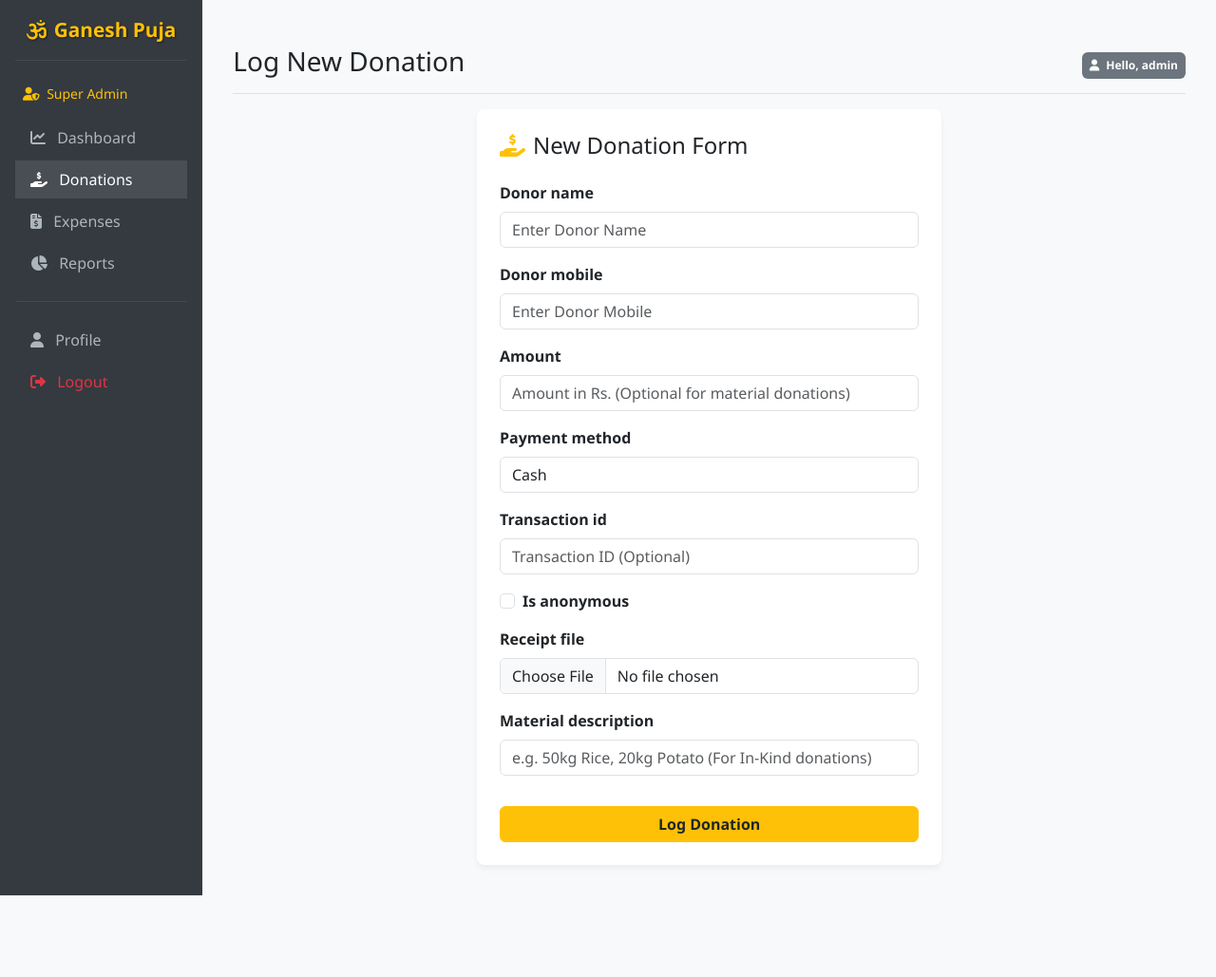
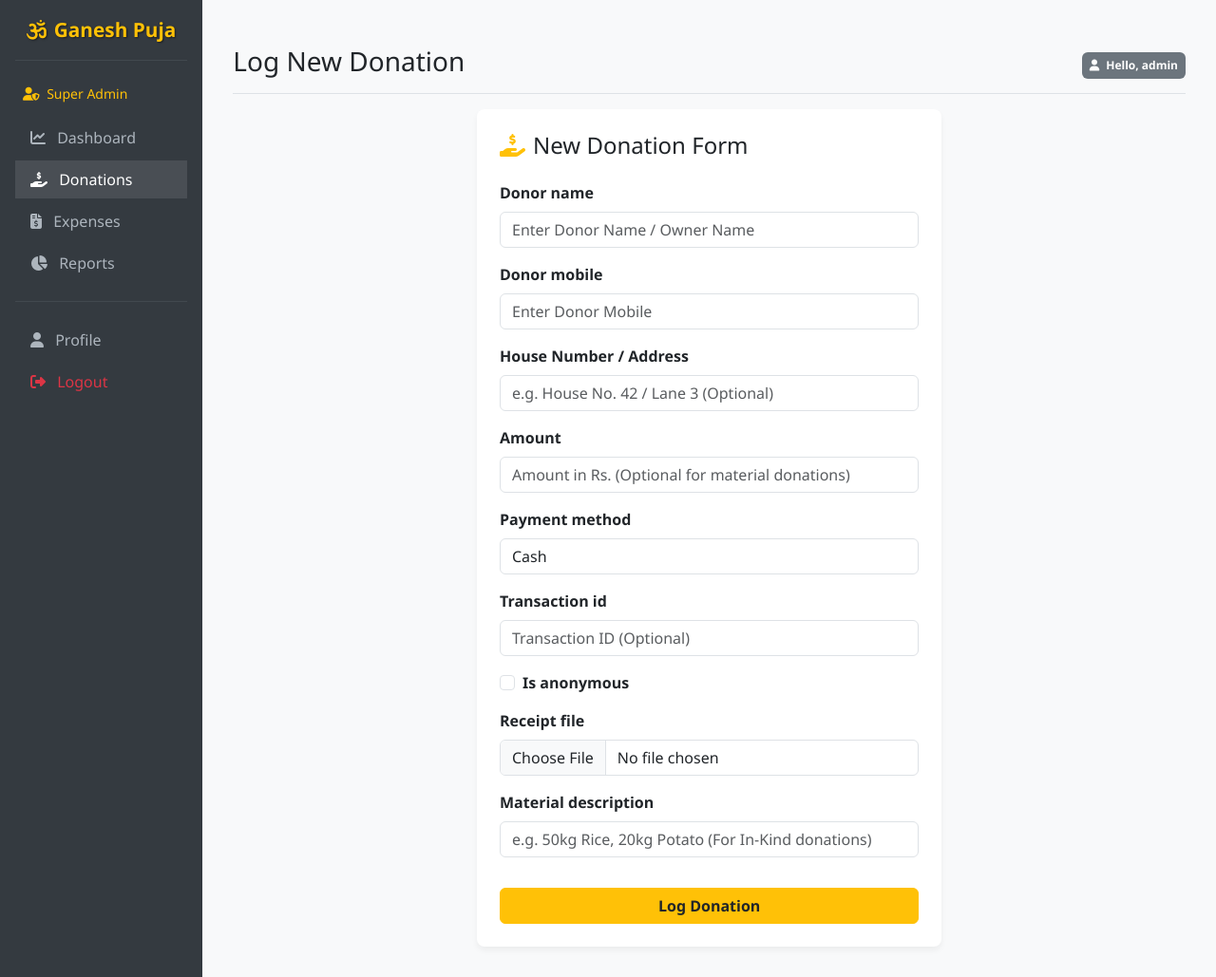
Before and after one commit to Santosh190512/ganesh-puja, a Django app: page /donations/add/ in a window 1280 px wide. Shown: the whole page at 95% size. Before the commit the page ends 943 px from the top, so only its background shows below. Run offline with Django 5.2, Linux system fonts and the light colour scheme; a user stored in the database is signed in.

Commit message:
added house-to-house donation tracking

```diff
--- a/puja/forms.py
+++ b/puja/forms.py
@@ -28,10 +28,11 @@ class UserProfileForm(forms.ModelForm):
 class DonationForm(forms.ModelForm):
     class Meta:
         model = Donation
-        fields = ('donor_name', 'donor_mobile', 'amount', 'payment_method', 'transaction_id', 'is_anonymous', 'receipt_file', 'material_description')
+        fields = ('donor_name', 'donor_mobile', 'house_number', 'amount', 'payment_method', 'transaction_id', 'is_anonymous', 'receipt_file', 'material_description')
         widgets = {
-            'donor_name': forms.TextInput(attrs={'class': 'form-control', 'placeholder': 'Enter Donor Name'}),
+            'donor_name': forms.TextInput(attrs={'class': 'form-control', 'placeholder': 'Enter Donor Name / Owner Name'}),
             'donor_mobile': forms.TextInput(attrs={'class': 'form-control', 'placeholder': 'Enter Donor Mobile'}),
+            'house_number': forms.TextInput(attrs={'class': 'form-control', 'placeholder': 'e.g. House No. 42 / Lane 3 (Optional)'}),
             'amount': forms.NumberInput(attrs={'class': 'form-control', 'placeholder': 'Amount in Rs. (Optional for material donations)'}),
             'payment_method': forms.Select(attrs={'class': 'form-control'}),
             'transaction_id': forms.TextInput(attrs={'class': 'form-control', 'placeholder': 'Transaction ID (Optional)'}),
@@ -43,6 +44,7 @@ class DonationForm(forms.ModelForm):
     def __init__(self, *args, **kwargs):
         super().__init__(*args, **kwargs)
         self.fields['amount'].required = False
+        self.fields['house_number'].required = False
         self.fields['material_description'].required = False
 
 class ExpenseForm(forms.ModelForm):
--- a/puja/models.py
+++ b/puja/models.py
@@ -41,6 +41,7 @@ class Donation(models.Model):
     ]
     donor_name = models.CharField(max_length=100, blank=True, null=True)
     donor_mobile = models.CharField(max_length=15, blank=True, null=True)
+    house_number = models.CharField(max_length=100, blank=True, null=True, verbose_name="House Number / Address")
     amount = models.DecimalField(max_digits=10, decimal_places=2)
     payment_method = models.CharField(max_length=10, choices=PAYMENT_METHODS, default='CASH')
     transaction_id = models.CharField(max_length=100, blank=True, null=True)
--- a/puja/templates/puja/donation_list.html
+++ b/puja/templates/puja/donation_list.html
@@ -36,6 +36,9 @@
                             <span class="text-muted italic"><i class="fa-solid fa-user-secret me-1"></i> Anonymous</span>
                         {% else %}
                             {{ donation.donor_name|default:"General Donor" }}
+                            {% if donation.house_number %}
+                                <div class="small text-muted" style="font-size: 0.8rem;"><i class="fa-solid fa-house me-1"></i>{{ donation.house_number }}</div>
+                            {% endif %}
                         {% endif %}
                     </td>
                     <td>{{ donation.donor_mobile|default:"-" }}</td>
--- a/puja/templates/puja/receipt.html
+++ b/puja/templates/puja/receipt.html
@@ -84,6 +84,12 @@
                     <th>Mobile Number</th>
                     <td>{{ donation.donor_mobile|default:"-" }}</td>
                 </tr>
+                {% if donation.house_number %}
+                <tr>
+                    <th>House No. / Address</th>
+                    <td>{{ donation.house_number }}</td>
+                </tr>
+                {% endif %}
                 <tr>
                     <th>Sum of Rupees</th>
                     <td class="fw-bold text-success fs-5">Rs. {{ donation.amount }}/-</td>
```
Also changed, not shown: db.sqlite3, puja/migrations/0005_donation_house_number.py (added).
